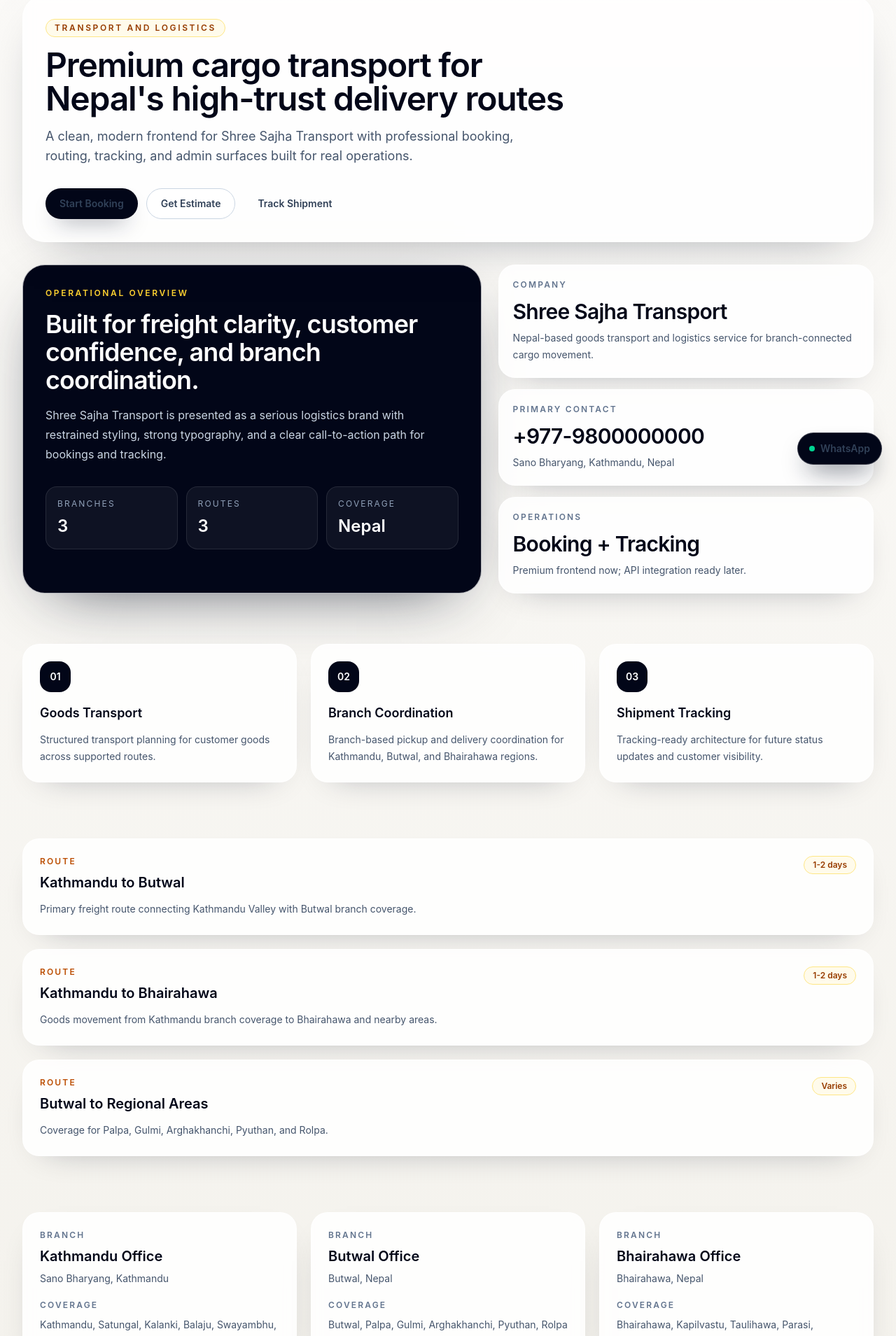
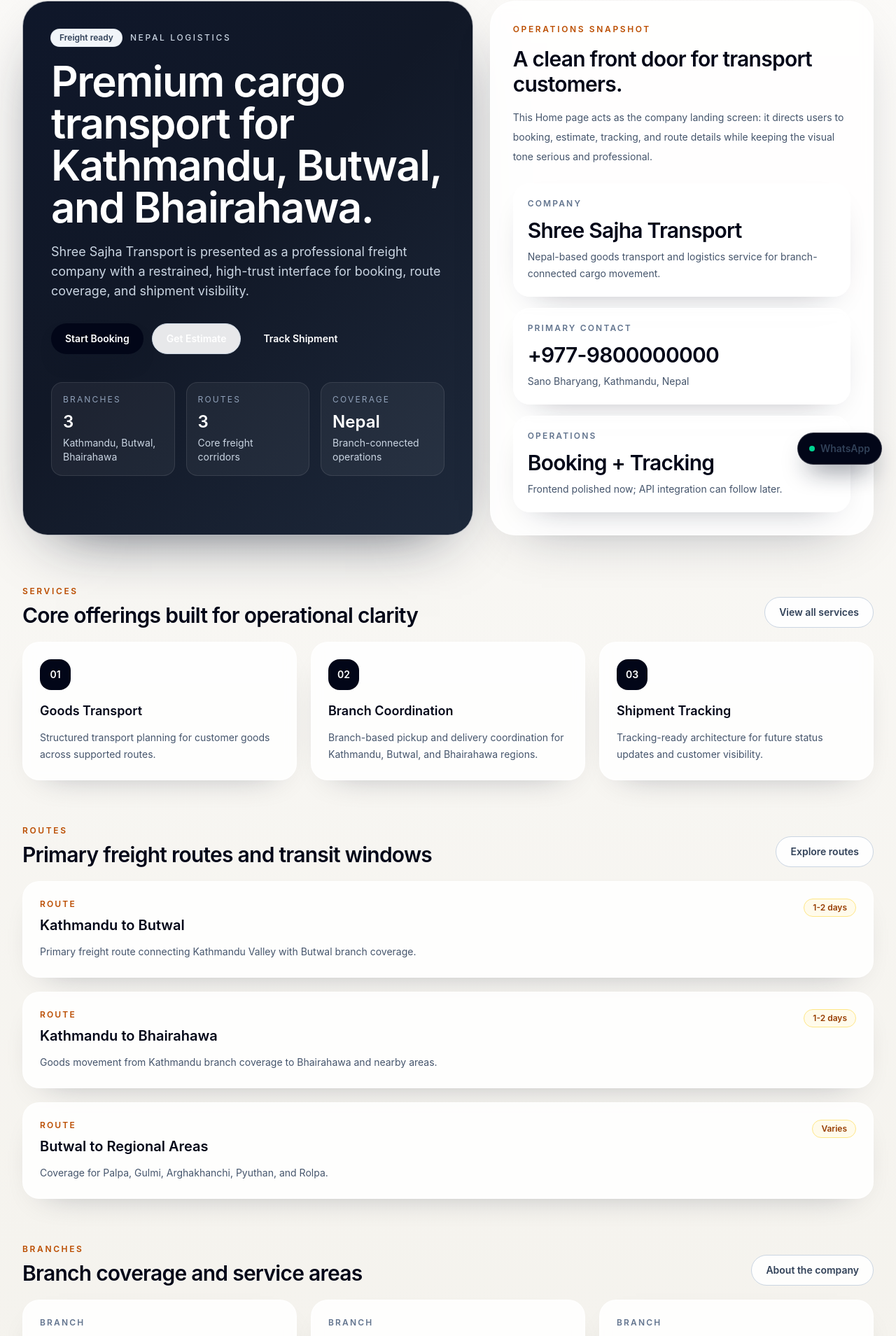
Before and after one commit to Baniya422/Shree-Sajha-Transport, a React (Vite) app in the folder frontend/: page / in a window 1280 px wide. Shown: the part 116-2025 px from the top of the page at 70% size. Built offline with nearby package versions, Linux system fonts and the light colour scheme.

Commit message:
Build Home page UI

```diff
--- a/frontend/src/pages/public/Home.jsx
+++ b/frontend/src/pages/public/Home.jsx
@@ -1,11 +1,11 @@
 import { Link } from 'react-router-dom'
 import Button from '../../components/common/Button.jsx'
-import PageHeader from '../../components/common/PageHeader.jsx'
 import Reveal from '../../components/common/Reveal.jsx'
 import StatCard from '../../components/cards/StatCard.jsx'
 import ServiceCard from '../../components/cards/ServiceCard.jsx'
 import RouteCard from '../../components/cards/RouteCard.jsx'
 import BranchCard from '../../components/cards/BranchCard.jsx'
+import StatusBadge from '../../components/common/StatusBadge.jsx'
 import { services } from '../../data/services.js'
 import { routes } from '../../data/routes.js'
 import { branches } from '../../data/branches.js'
@@ -14,66 +14,105 @@
 export default function Home() {
   return (
     <main>
-      <section className="mx-auto max-w-7xl px-4 py-8 sm:px-6 lg:px-8">
-        <PageHeader
-          eyebrow="Transport and logistics"
-          title="Premium cargo transport for Nepal's high-trust delivery routes"
-          description="A clean, modern frontend for Shree Sajha Transport with professional booking, routing, tracking, and admin surfaces built for real operations."
-        >
+      <section className="mx-auto max-w-7xl px-4 py-8 sm:px-6 lg:px-8 lg:py-10">
+        <div className="grid gap-6 lg:grid-cols-[1.08fr_0.92fr]">
+          <Reveal className="overflow-hidden rounded-[2.25rem] border border-white/70 bg-[linear-gradient(135deg,#0f172a_0%,#111827_45%,#1e293b_100%)] p-8 text-white shadow-[0_30px_90px_-48px_rgba(15,23,42,0.92)] sm:p-10">
+            <div className="flex flex-wrap items-center gap-3">
+              <StatusBadge tone="neutral">Freight ready</StatusBadge>
+              <span className="text-xs font-medium uppercase tracking-[0.22em] text-slate-300">Nepal logistics</span>
+            </div>
+            <h1 className="mt-5 max-w-2xl text-4xl font-semibold tracking-tight sm:text-5xl lg:text-6xl">
+              Premium cargo transport for Kathmandu, Butwal, and Bhairahawa.
+            </h1>
+            <p className="mt-5 max-w-2xl text-base leading-7 text-slate-300 sm:text-lg">
+              Shree Sajha Transport is presented as a professional freight company with a restrained, high-trust interface for booking, route coverage, and shipment visibility.
+            </p>
+            <div className="mt-8 flex flex-wrap gap-3">
               <Button as={Link} to="/booking">Start Booking</Button>
               <Button as={Link} to="/estimate" variant="outline">Get Estimate</Button>
-          <Button as={Link} to="/tracking" variant="ghost">Track Shipment</Button>
-        </PageHeader>
-      </section>
-
-      <section className="mx-auto grid max-w-7xl gap-6 px-4 pb-8 sm:px-6 lg:grid-cols-[1.1fr_0.9fr] lg:px-8">
-        <Reveal className="rounded-[2rem] border border-white/70 bg-slate-950 p-8 text-white shadow-[0_28px_90px_-44px_rgba(15,23,42,0.85)]">
-          <p className="text-xs font-semibold uppercase tracking-[0.22em] text-amber-300">Operational overview</p>
-          <h2 className="mt-4 max-w-xl text-3xl font-semibold tracking-tight sm:text-4xl">Built for freight clarity, customer confidence, and branch coordination.</h2>
-          <p className="mt-4 max-w-2xl text-sm leading-7 text-slate-300 sm:text-base">Shree Sajha Transport is presented as a serious logistics brand with restrained styling, strong typography, and a clear call-to-action path for bookings and tracking.</p>
-          <div className="mt-8 grid gap-3 sm:grid-cols-3">
+              <Button as={Link} to="/tracking" variant="ghost" className="text-white hover:bg-white/10">Track Shipment</Button>
+            </div>
+            <div className="mt-10 grid gap-4 sm:grid-cols-3">
               <div className="rounded-2xl border border-white/10 bg-white/5 p-4">
                 <p className="text-xs uppercase tracking-[0.18em] text-slate-400">Branches</p>
                 <p className="mt-2 text-2xl font-semibold">3</p>
+                <p className="mt-1 text-sm text-slate-300">Kathmandu, Butwal, Bhairahawa</p>
               </div>
               <div className="rounded-2xl border border-white/10 bg-white/5 p-4">
                 <p className="text-xs uppercase tracking-[0.18em] text-slate-400">Routes</p>
                 <p className="mt-2 text-2xl font-semibold">3</p>
+                <p className="mt-1 text-sm text-slate-300">Core freight corridors</p>
               </div>
               <div className="rounded-2xl border border-white/10 bg-white/5 p-4">
                 <p className="text-xs uppercase tracking-[0.18em] text-slate-400">Coverage</p>
                 <p className="mt-2 text-2xl font-semibold">Nepal</p>
+                <p className="mt-1 text-sm text-slate-300">Branch-connected operations</p>
               </div>
             </div>
           </Reveal>
 
-        <div className="grid gap-4">
+          <Reveal className="rounded-[2.25rem] border border-white/70 bg-white/85 p-6 shadow-[0_24px_80px_-46px_rgba(15,23,42,0.45)] backdrop-blur sm:p-8">
+            <p className="text-xs font-semibold uppercase tracking-[0.22em] text-amber-700">Operations snapshot</p>
+            <h2 className="mt-4 text-2xl font-semibold tracking-tight text-slate-950 sm:text-3xl">A clean front door for transport customers.</h2>
+            <p className="mt-4 text-sm leading-7 text-slate-600">
+              This Home page acts as the company landing screen: it directs users to booking, estimate, tracking, and route details while keeping the visual tone serious and professional.
+            </p>
+            <div className="mt-6 grid gap-4">
               <StatCard label="Company" value={companyInfo.name} helper={companyInfo.shortDescription} />
               <StatCard label="Primary contact" value={companyInfo.phone} helper={companyInfo.address} />
-          <StatCard label="Operations" value="Booking + Tracking" helper="Premium frontend now; API integration ready later." />
+              <StatCard label="Operations" value="Booking + Tracking" helper="Frontend polished now; API integration can follow later." />
+            </div>
+          </Reveal>
         </div>
       </section>
 
-      <section className="mx-auto max-w-7xl px-4 py-10 sm:px-6 lg:px-8">
+      <section className="mx-auto max-w-7xl px-4 py-8 sm:px-6 lg:px-8">
+        <Reveal className="mb-5 flex items-end justify-between gap-4">
+          <div>
+            <p className="text-xs font-semibold uppercase tracking-[0.22em] text-amber-700">Services</p>
+            <h2 className="mt-2 text-2xl font-semibold tracking-tight text-slate-950 sm:text-3xl">Core offerings built for operational clarity</h2>
+          </div>
+          <Button as={Link} to="/services" variant="outline">View all services</Button>
+        </Reveal>
         <div className="grid gap-5 md:grid-cols-3">
           {services.map((service, index) => (
-            <ServiceCard key={service.title} service={{ ...service, index: index + 1 }} />
+            <Reveal key={service.title} delay={index * 0.05}>
+              <ServiceCard service={{ ...service, index: index + 1 }} />
+            </Reveal>
           ))}
         </div>
       </section>
 
-      <section className="mx-auto max-w-7xl px-4 py-10 sm:px-6 lg:px-8">
+      <section className="mx-auto max-w-7xl px-4 py-8 sm:px-6 lg:px-8">
+        <Reveal className="mb-5 flex items-end justify-between gap-4">
+          <div>
+            <p className="text-xs font-semibold uppercase tracking-[0.22em] text-amber-700">Routes</p>
+            <h2 className="mt-2 text-2xl font-semibold tracking-tight text-slate-950 sm:text-3xl">Primary freight routes and transit windows</h2>
+          </div>
+          <Button as={Link} to="/routes" variant="outline">Explore routes</Button>
+        </Reveal>
         <div className="grid gap-5">
-          {routes.map((route) => (
-            <RouteCard key={route.title} route={route} />
+          {routes.map((route, index) => (
+            <Reveal key={route.title} delay={index * 0.05}>
+              <RouteCard route={route} />
+            </Reveal>
           ))}
         </div>
       </section>
 
-      <section className="mx-auto max-w-7xl px-4 py-10 sm:px-6 lg:px-8">
+      <section className="mx-auto max-w-7xl px-4 py-8 sm:px-6 lg:px-8">
+        <Reveal className="mb-5 flex items-end justify-between gap-4">
+          <div>
+            <p className="text-xs font-semibold uppercase tracking-[0.22em] text-amber-700">Branches</p>
+            <h2 className="mt-2 text-2xl font-semibold tracking-tight text-slate-950 sm:text-3xl">Branch coverage and service areas</h2>
+          </div>
+          <Button as={Link} to="/about" variant="outline">About the company</Button>
+        </Reveal>
         <div className="grid gap-5 md:grid-cols-3">
-          {branches.map((branch) => (
-            <BranchCard key={branch.name} branch={branch} />
+          {branches.map((branch, index) => (
+            <Reveal key={branch.name} delay={index * 0.05}>
+              <BranchCard branch={branch} />
+            </Reveal>
           ))}
         </div>
       </section>
```
Lines whose indentation alone changed are shown as unchanged.
